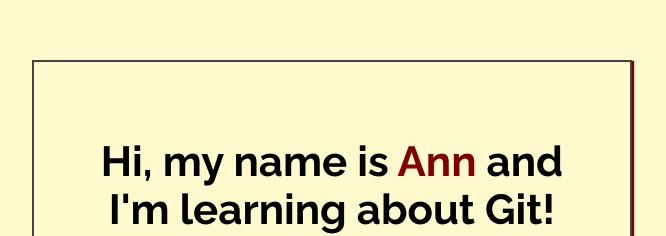
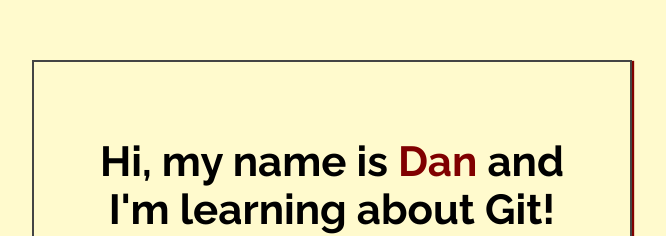
Before and after one commit to latebloomertech/my-first-repo, a plain HTML site: page index.html in a window 1280 px wide. Shown: the part 188-424 px from the top of the page, without its empty margins (308-974 px from the left). Drawn offline with Linux system fonts and the light colour scheme.

Commit message:
Added my name to index.html

```diff
--- a/index.html
+++ b/index.html
@@ -14,7 +14,7 @@
 <body>
 
     <div class="greeting">
-        <h1>Hi, my name is <span class="highlight">Ann</span> and I'm learning about Git! </h1>
+        <h1>Hi, my name is <span class="highlight">Dan</span> and I'm learning about Git! </h1>
 
         <p>Yay! Git is the best!</p>
     </div>
```
